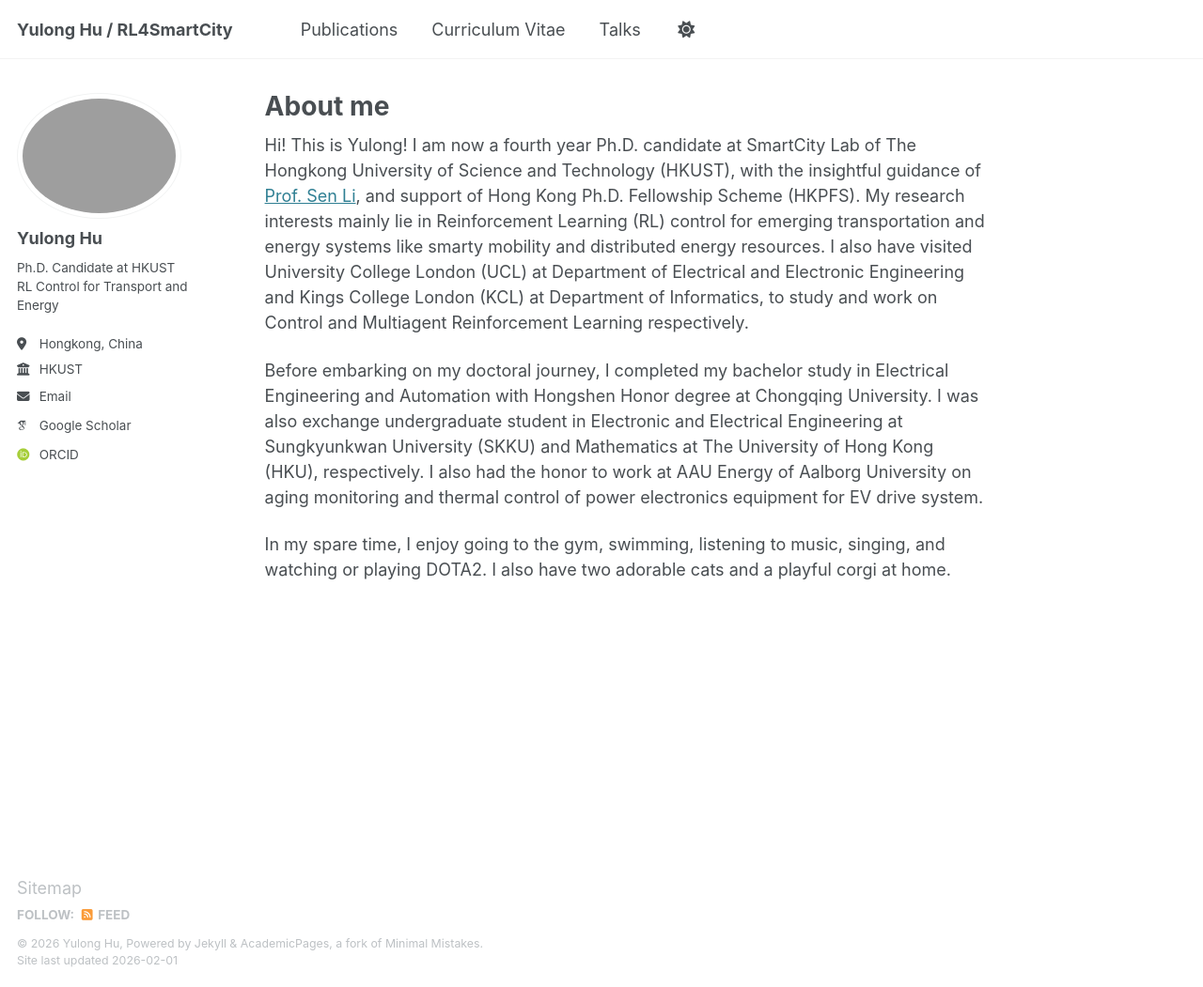
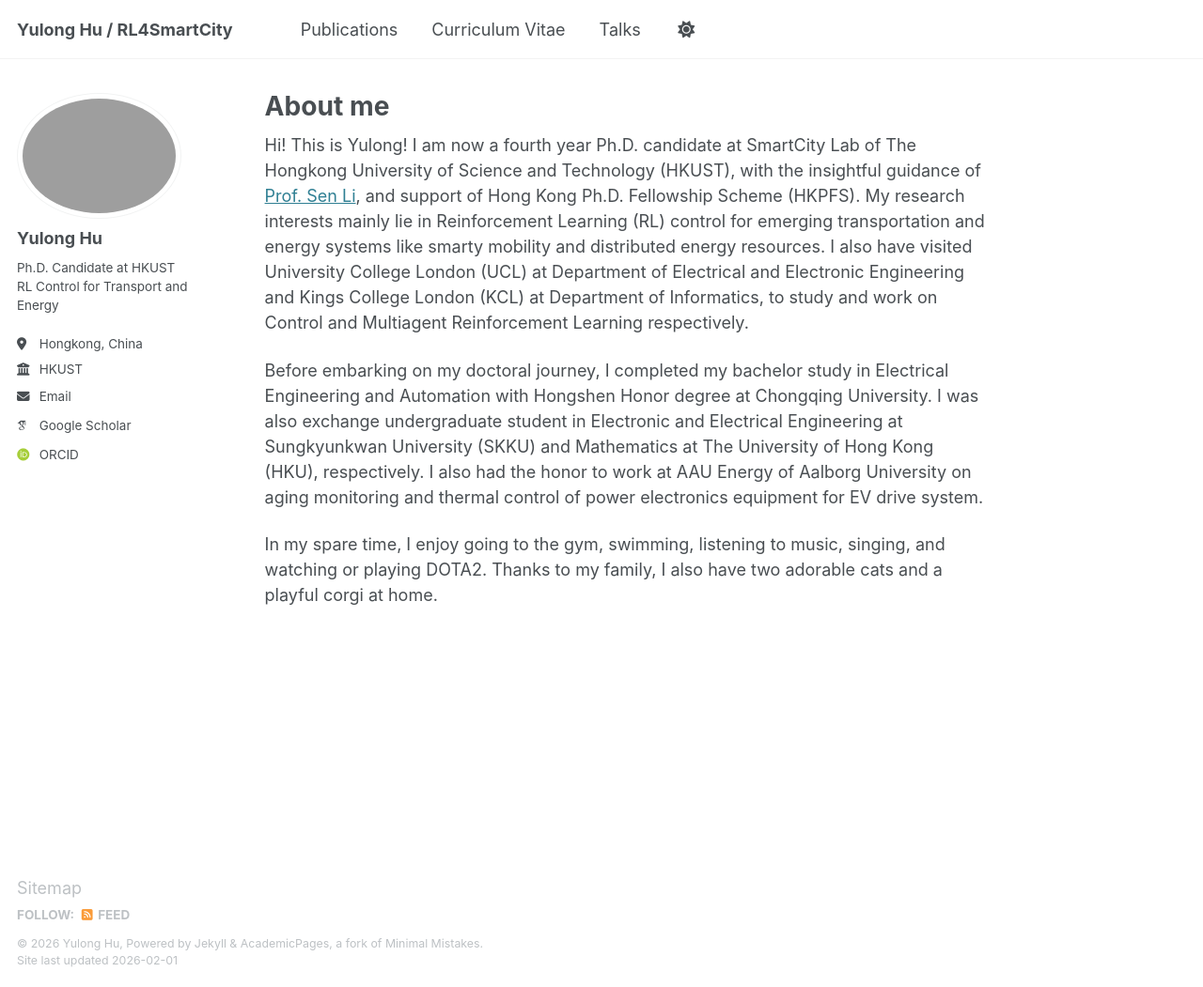
Before and after one commit to yulonghu2000/yulonghu2000.github.io, a Jekyll site: the page built from _pages/about.md, in a window 1280 px wide and 1051 px high. Shown: the whole window at 94% size. Built offline with Jekyll 4.4.1, drawn with Linux system fonts in a browser that asks for light colours; some web fonts are replaced.

Commit message:
Update about.md

```diff
--- a/_pages/about.md
+++ b/_pages/about.md
@@ -11,4 +11,4 @@ Hi! This is Yulong! I am now a fourth year Ph.D. candidate at SmartCity Lab of T
 
 Before embarking on my doctoral journey, I completed my bachelor study in Electrical Engineering and Automation with Hongshen Honor degree at Chongqing University. I was also exchange undergraduate student in Electronic and Electrical Engineering at Sungkyunkwan University (SKKU) and Mathematics at The University of Hong Kong (HKU), respectively. I also had the honor to work at AAU Energy of Aalborg University on aging monitoring and thermal control of power electronics equipment for EV drive system.
 
-In my spare time, I enjoy going to the gym, swimming, listening to music, singing, and watching or playing DOTA2. I also have two adorable cats and a playful corgi at home.
+In my spare time, I enjoy going to the gym, swimming, listening to music, singing, and watching or playing DOTA2. Thanks to my family, I also have two adorable cats and a playful corgi at home.
```
